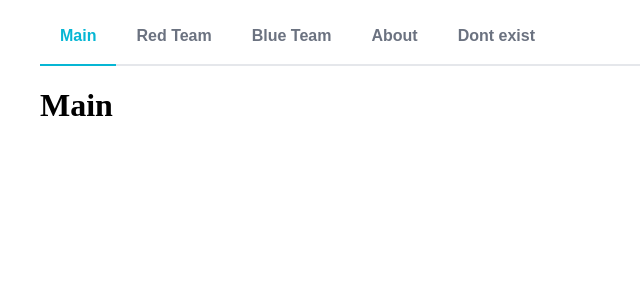
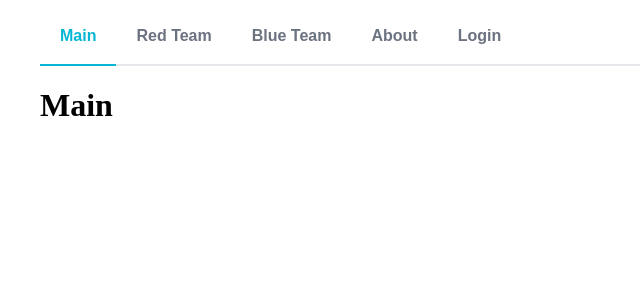
Before and after one commit to Beefeater84/aws-role-based-auth, a React app: page / in a window 1280 px wide. Shown: the top 300 px of the page, without its empty margins (0-640 px from the left). Built offline with nearby package versions, Linux system fonts and the light colour scheme; a web font is replaced by a local one; what @aws-amplify/ui-react would draw is missing.

Commit message:
add login

```diff
--- a/src/App.tsx
+++ b/src/App.tsx
@@ -1,6 +1,7 @@
 import {Route, Routes} from "react-router-dom";
-import {lazy, Suspense} from "react";
+import {lazy} from "react";
 import "./applications/styles/global.css";
+import '@aws-amplify/ui-react/styles.css';
 
 import LazyRoutes from "@/applications/providers/Router/LazyRoutes";
 import MainMenu from "@/widgets/main-menu/main-menu";
@@ -12,6 +13,7 @@ const About = lazy(() => import('./pages/about/about'));
 const Error = lazy(() => import('./pages/404/error'));
 const RedTeam = lazy(() => import('./pages/red-team'));
 const BlueTeam = lazy(() => import('./pages/blue-team'));
+const Login = lazy(() => import('@/pages/login'));
 
 
 export default function App() {
@@ -27,6 +29,7 @@ export default function App() {
                         <Route path="/red-team" element={<RedTeam/>}/>
                     </Route>
                     <Route path="/about" element={<About/>}/>
+                    <Route path="/login" element={<Login/>}/>
                     <Route path="*" element={<Error/>}/>
                 </Route>
             </Routes>
--- a/src/applications/providers/Authenticator/RequireAuth.tsx
+++ b/src/applications/providers/Authenticator/RequireAuth.tsx
@@ -12,7 +12,7 @@ export default function RequireAuth() {
         return <>Loading...</>;
     }
 
-    if (authStatus === "unauthenticated") navigate("/");
+    if (authStatus === "unauthenticated") navigate("/login");
 
     return (
         <UserContextProvider>
--- /dev/null
+++ b/src/pages/login/index.tsx
@@ -0,0 +1,17 @@
+import {Authenticator} from "@aws-amplify/ui-react";
+
+export default function Login(){
+    return (
+        <div className="container">
+            <h1>Login</h1>
+            <Authenticator>
+                {({ signOut, user }) => (
+                    <main>
+                        <h1>Hello {user?.username}</h1>
+                        <button onClick={signOut}>Sign out</button>
+                    </main>
+                )}
+            </Authenticator>
+        </div>
+    )
+}
--- a/src/widgets/main-menu/main-menu.tsx
+++ b/src/widgets/main-menu/main-menu.tsx
@@ -21,8 +21,8 @@ export default function MainMenu() {
             url: '/about'
         },
         {
-            label: 'Dont exist',
-            url: '/noooooo'
+            label: 'Login',
+            url: '/login'
         },
     ], [])
 
```
